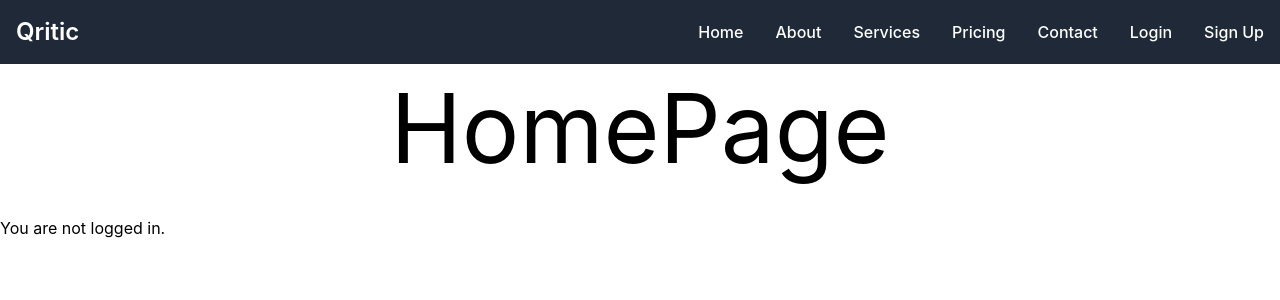
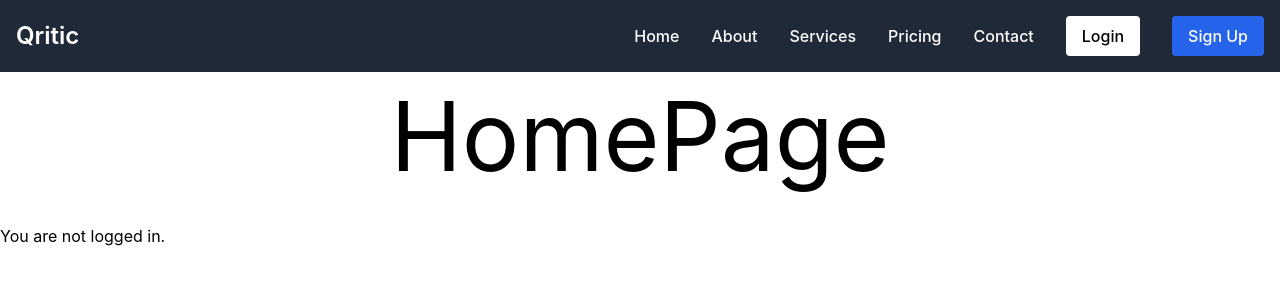
Before and after one commit to iamsid47/qritic, a React (Create React App) app in the folder frontend/: page / in a window 1280 px wide. Shown: the top 300 px of the page. Built offline with nearby package versions, Linux system fonts and the light colour scheme.

Commit message:
add nav styling

```diff
--- a/frontend/src/components/Common/Navbar.jsx
+++ b/frontend/src/components/Common/Navbar.jsx
@@ -69,12 +69,12 @@ const Navbar = () => {
             } w-full md:block md:w-auto`}
             id="navbar-default"
           >
-            <ul className="font-medium flex flex-col p-4 md:p-0 mt-4 border rounded-lg md:flex-row md:space-x-8 md:mt-0 md:border-0 bg-gray-800 md:bg-transparent border-gray-700">
+            <ul className="font-medium flex flex-col p-4 md:p-0 mt-4 md:items-center border rounded-lg md:flex-row md:space-x-8 md:mt-0 md:border-0 bg-gray-800 md:bg-transparent border-gray-700">
               {navItems.map((item, index) => (
                 <li key={index}>
                   <a
                     href={item.link}
-                    className="block py-2 pl-3 pr-4 rounded md:border-0 md:p-0 text-white md:hover:text-blue-500 hover-bg-gray-700 hover:text-white md:hover:bg-transparent hover:bg-blue-600"
+                    className="block py-2 pl-3 pr-4 rounded md:border-0 md:p-0 text-white md:hover:text-blue-500 hover-bg-gray-700 hover:text-white md:hover:bg-transparent hover:bg-blue-600 "
                   >
                     {item.text}
                   </a>
@@ -85,7 +85,7 @@ const Navbar = () => {
                 <li>
                   <a
                     href="/dashboard"
-                    className="block py-2 pl-3 pr-4 bg-blue-700 rounded md:bg-transparent md:p-0 text-white md:text-blue-500 hover:bg-blue-600"
+                    className="block py-2 md:px-4 md:py-2 pl-3 pr-4 rounded md:border-0 md:p-0 text-white hover-bg-gray-700 hover:text-white md:hover:bg-transparent hover:bg-blue-600 md:bg-blue-600 md:hover:bg-blue-800 md:hover:text-white transition duration-300"
                   >
                     Dashboard
                   </a>
@@ -95,7 +95,7 @@ const Navbar = () => {
                   <li>
                     <a
                       href="/login"
-                      className="block py-2 pl-3 pr-4 rounded md:border-0 md:p-0 text-white md:hover:text-blue-500 hover-bg-gray-700 hover:text-white md:hover:bg-transparent hover:bg-blue-600"
+                      className="block py-2 md:px-4 md:py-2 pl-3 pr-4 rounded md:border-0 md:p-0 text-white md:hover:text-blue-500 hover-bg-gray-700 hover:text-white md:hover:bg-transparent hover:bg-blue-600 md:bg-white md:text-black md:hover:bg-gray-100 transition duration-300"
                     >
                       Login
                     </a>
@@ -103,7 +103,7 @@ const Navbar = () => {
                   <li>
                     <a
                       href="/signup"
-                      className="block py-2 pl-3 pr-4 rounded md:border-0 md:p-0 text-white md:hover:text-blue-500 hover-bg-gray-700 hover:text-white md:hover:bg-transparent hover:bg-blue-600"
+                      className="block py-2 md:px-4 md:py-2 pl-3 pr-4 rounded md:border-0 md:p-0 text-white hover-bg-gray-700 hover:text-white md:hover:bg-transparent hover:bg-blue-600 md:bg-blue-600 md:hover:bg-blue-800 md:hover:text-white transition duration-300"
                     >
                       Sign Up
                     </a>
```
